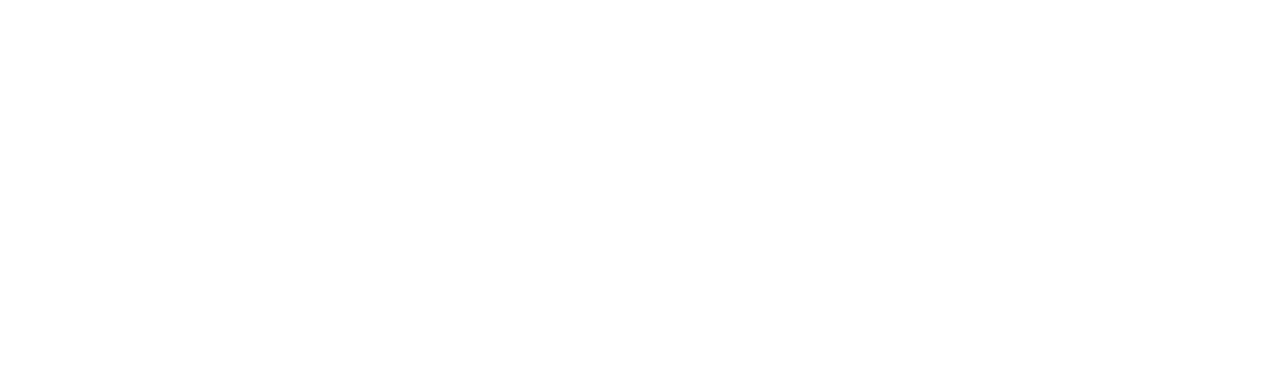
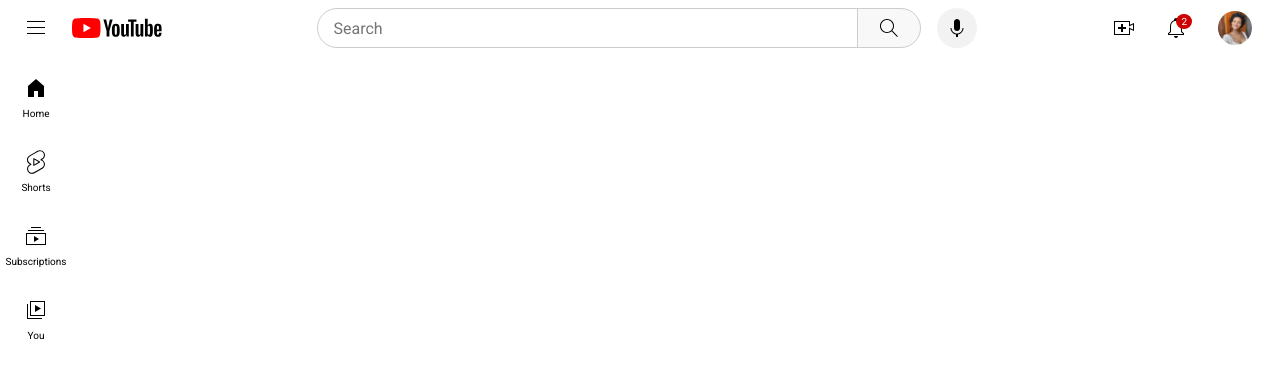
Before and after one commit to SMosikare/youtube-clone, a plain HTML site: page index.html in a window 1280 px wide. Drawn offline with Linux system fonts and the light colour scheme.

Commit message:
Add header & sidebar

```diff
--- a/index.html
+++ b/index.html
@@ -7,8 +7,81 @@
       href="https://fonts.googleapis.com/css2?family=Roboto:wght@400;500;700&display=swap"
       rel="stylesheet"
     />
-    <link rel="stylesheet" href="styles/style.css" />
+    <link rel="stylesheet" href="/styles/style.css" />
     <title>YouTube Clone</title>
   </head>
-  <body></body>
+  <body>
+    <header class="header">
+      <div class="left-section">
+        <div class="header-icon-container">
+          <img
+            class="icon hamburger-menu"
+            src="/icons/hamburger-menu.svg"
+            alt=""
+          />
+        </div>
+
+        <img class="youtube-logo" src="/icons/youtube-logo.svg" alt="" />
+      </div>
+
+      <div class="middle-section">
+        <input class="search-bar" type="search" placeholder="Search" />
+        <button class="search-button">
+          <img class="icon" src="/icons/search.svg" alt="" />
+        </button>
+        <button class="voice-search-button">
+          <img
+            class="icon voice-search-icon"
+            src="/icons/voice-search-icon.svg"
+            alt=""
+          />
+        </button>
+      </div>
+
+      <div class="right-section">
+        <div class="header-icon-container">
+          <img class="icon" src="/icons/upload.svg" alt="" />
+        </div>
+
+        <div class="header-icon-container">
+          <img
+            class="icon notifications-icon"
+            src="/icons/notifications.svg"
+            alt=""
+          />
+          <div class="notifications-count">2</div>
+        </div>
+
+        <div class="current-user">
+          <img
+            class="current-user-picture"
+            src="/channel-pictures/profile-picture.jpg"
+            alt=""
+          />
+        </div>
+      </div>
+    </header>
+
+    <nav class="sidebar">
+      <div class="sidebar-link">
+        <img class="icon" src="/icons/home.svg" alt="" />
+        <div>Home</div>
+      </div>
+
+      <div class="sidebar-link">
+        <img class="icon" src="/icons/shorts.svg" alt="" />
+        <div>Shorts</div>
+      </div>
+
+      <div class="sidebar-link">
+        <img class="icon" src="/icons/subscriptions.svg" alt="" />
+        <div>Subscriptions</div>
+      </div>
+
+      <div class="sidebar-link">
+        <img class="icon" src="/icons/you.svg" alt="" />
+        <div>You</div>
+      </div>
+    </nav>
+  </body>
 </html>
--- a/styles/style.css
+++ b/styles/style.css
@@ -0,0 +1,165 @@
+:root {
+  --primary-color: rgb(240, 240, 240);
+  --secondary-color: rgb(242, 242, 242);
+  --white: rgb(255, 255, 255);
+}
+
+* {
+  padding: 0;
+  margin: 0;
+  box-sizing: border-box;
+  text-decoration: none;
+  list-style: none;
+  font-family: "Roboto", sans-serif;
+}
+
+.header {
+  padding: 8px 16px;
+  display: flex;
+  justify-content: space-between;
+  position: fixed;
+  top: 0;
+  right: 0;
+  left: 0;
+  z-index: 100;
+  background-color: var(--white);
+}
+
+.left-section {
+  display: flex;
+  align-items: center;
+}
+
+.youtube-logo {
+  height: 20px;
+  margin-left: 16px;
+  cursor: pointer;
+}
+
+.middle-section {
+  flex: 1;
+  margin-left: 92px;
+  max-width: 660px;
+  display: flex;
+  align-items: center;
+}
+
+.search-bar {
+  flex: 1;
+  height: 40px;
+  font-size: 16px;
+  color: rgb(17, 17, 17);
+  padding-left: 16px;
+  border: 1px solid rgb(204, 204, 204);
+  border-radius: 20px 0 0 20px;
+  box-shadow: inset 1px 2px 3px rgba (0, 0, 0, 0.05);
+  width: 0;
+}
+
+.search-button,
+.voice-search-button,
+.header-icon-container {
+  display: flex;
+  justify-content: center;
+  align-items: center;
+  position: relative;
+  cursor: pointer;
+}
+
+.search-button {
+  height: 40px;
+  width: 64px;
+  border: 1px solid rgb(204, 204, 204);
+  border-radius: 0 20px 20px 0;
+  background-color: rgba(248, 248, 248);
+  margin: 0 16px 0 -1px;
+}
+
+.search-button:hover,
+.header-icon-container:hover {
+  background-color: var(--primary-color);
+}
+
+.voice-search-button {
+  height: 40px;
+  width: 40px;
+  border-radius: 20px;
+  border: none;
+  background-color: var(--secondary-color);
+}
+
+.voice-search-button:hover {
+  background-color: rgb(217, 217, 217);
+}
+
+.right-section {
+  min-width: 225px;
+  display: flex;
+  justify-content: flex-end;
+  align-items: center;
+}
+
+.right-section div {
+  margin-right: 12px;
+}
+
+.icon {
+  height: 24px;
+}
+
+.header-icon-container {
+  padding: 8px;
+  border-radius: 50%;
+}
+
+.notifications-count {
+  background-color: rgb(204, 0, 0);
+  color: var(--white);
+  font-size: 10px;
+  font-weight: 500px;
+  padding: 2px 5px;
+  border-radius: 50%;
+  position: absolute;
+  top: 6px;
+  right: -8px;
+}
+
+.current-user-picture {
+  display: flex;
+  width: 34px;
+  height: 34px;
+  border-radius: 50%;
+  cursor: pointer;
+  margin-left: 10px;
+}
+
+.sidebar {
+  width: 72px;
+  position: fixed;
+  left: 0;
+  bottom: 0;
+  top: 60px;
+  z-index: 200;
+  background-color: var(--white);
+  cursor: pointer;
+}
+
+.sidebar-link {
+  display: flex;
+  flex-direction: column;
+  justify-content: center;
+  align-items: center;
+  height: 74px;
+  padding: 0 32px;
+  margin: 0 4px;
+  border-radius: 10px;
+}
+
+.sidebar-link:hover {
+  background-color: var(--secondary-color);
+}
+
+.sidebar-link div {
+  font-size: 10px;
+  margin-top: 8px;
+}
```
